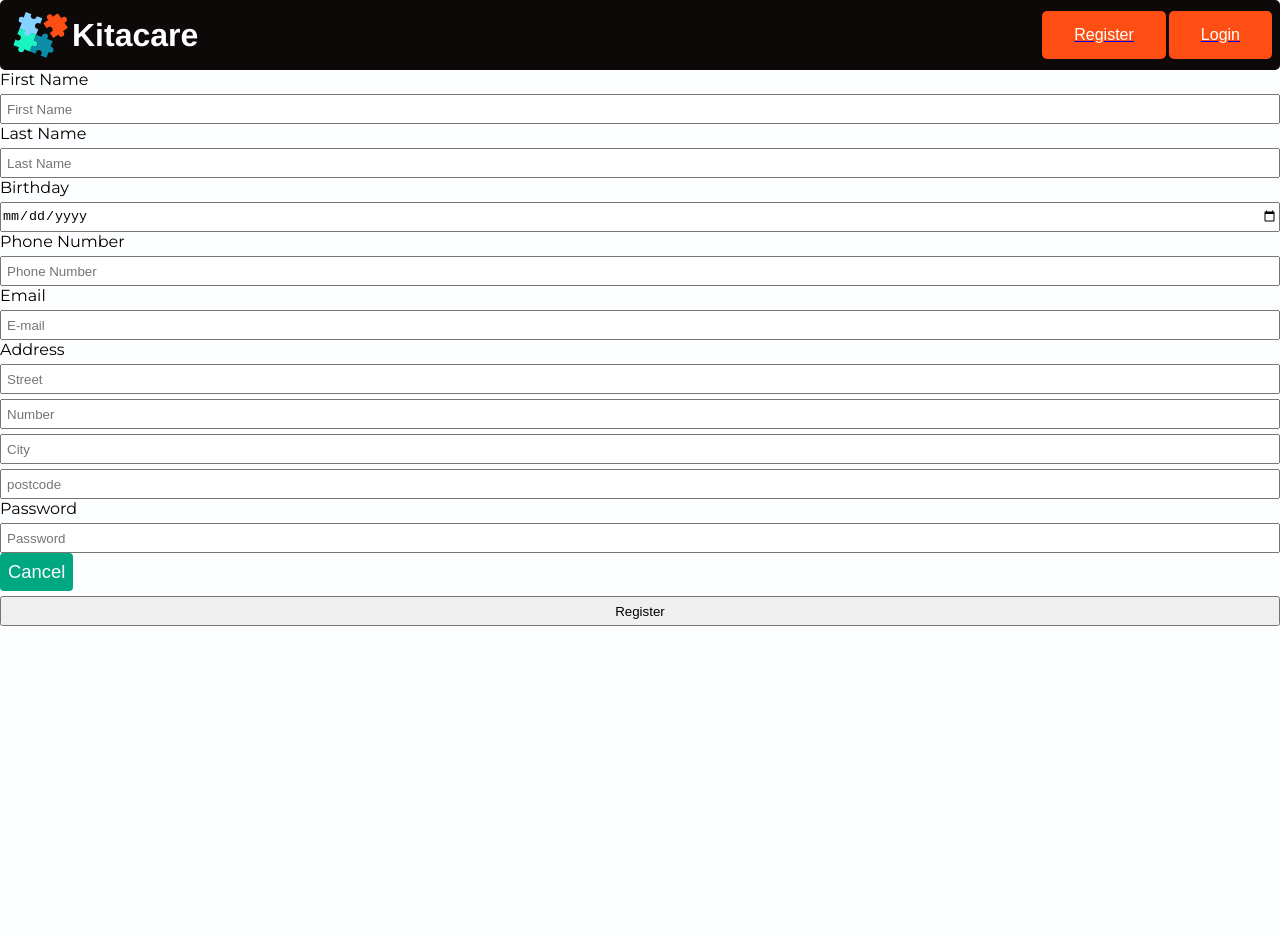
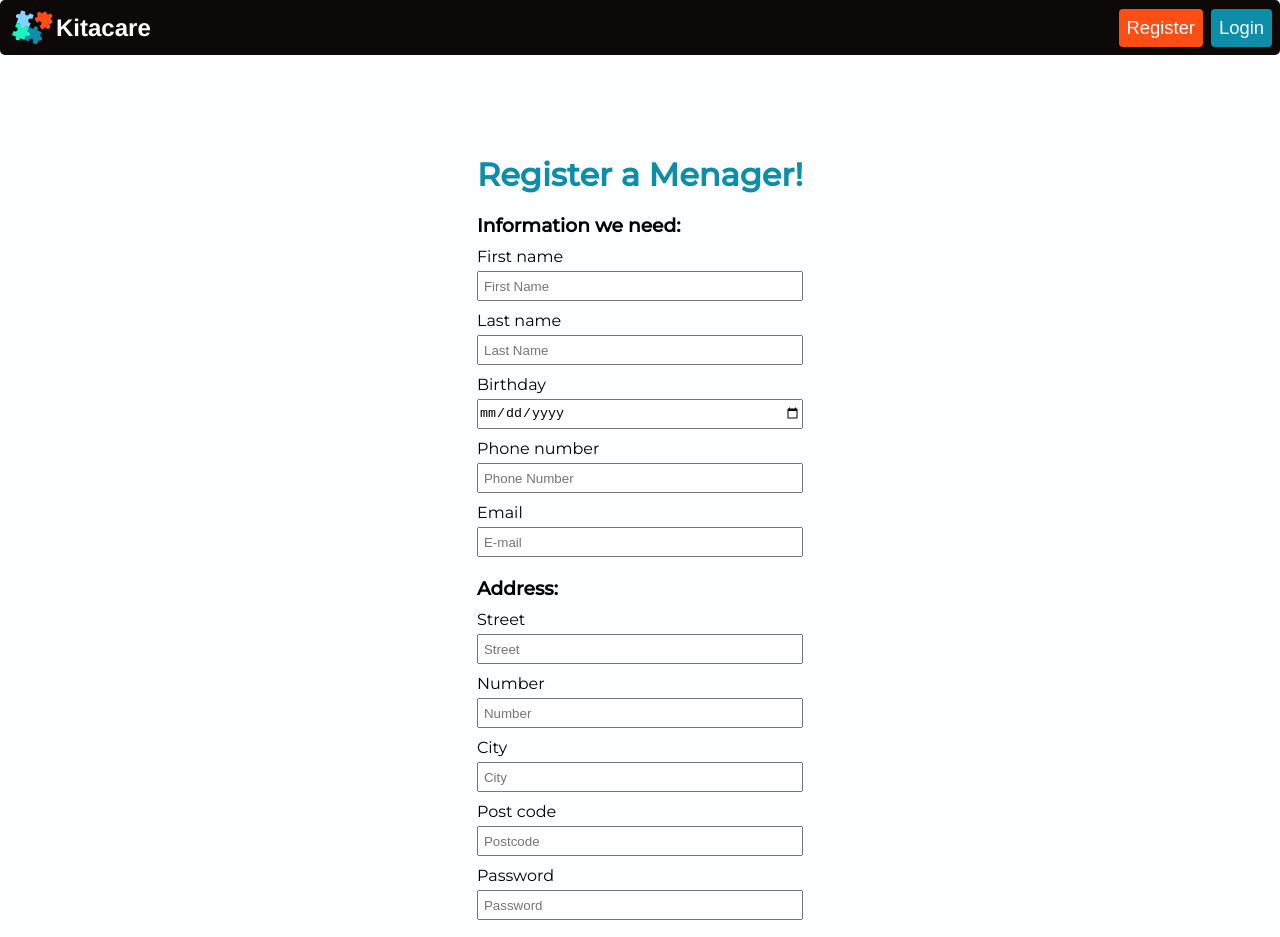
Before and after one commit to ben-gee723/kitacare, a React (Create React App) app in the folder frontend/: page /#/mregister in a window 1280 px wide. Shown: the top 937 px of the page. Before the commit the page ends 800 px from the top, so only its background shows below. Built offline with nearby package versions, Linux system fonts and the light colour scheme.

Commit message:
form changes

```diff
--- a/frontend/src/App.js
+++ b/frontend/src/App.js
@@ -10,6 +10,7 @@ import Logout from "./components/Logout";
 import NotFound from "./components/NotFound";
 import Navbar from "./components/Navbar/Navbar";
 import "./globalCSS/app.scss";
+import Footer from "./components/Footer/index"
 
 function App() {
   return (
@@ -28,6 +29,7 @@ function App() {
         <Route path='/logout' component={Logout} />
         <Route component={NotFound} />
       </Switch>
+      <Footer/>
 
 
     </div>
--- a/frontend/src/components/Navbar/Navbar.js
+++ b/frontend/src/components/Navbar/Navbar.js
@@ -16,10 +16,10 @@ export default function Navbar() {
 
             <div className='navbtn'>
                 <Link to='/register'>
-                  <button className="regbtn">Register</button>
+                  <button className="submit">Register</button>
                 </Link>
                 <Link to='/login'>
-                  <button className="loginbtn">Login</button>
+                  <button className="login">Login</button>
                 </Link>
             </div>
         </div>
--- a/frontend/src/components/Navbar/_navbar.scss
+++ b/frontend/src/components/Navbar/_navbar.scss
@@ -3,13 +3,13 @@
 display: flex;
 flex-wrap: wrap;
   img {
-      width: 4rem;
-      height: 4rem;
+      width: 3rem;
+      height: 3rem;
   }
 }
 .kita {
   color: #fff;
-    font-size: 2rem;
+    font-size: 1.5rem;
     display: flex;
     align-items: center;
     text-decoration: none;
@@ -20,7 +20,7 @@ flex-wrap: wrap;
   font-family:Helvetica;
     padding: 0 0.5rem;
     background: #0d0909;
-    height: 70px;
+    height: 55px;
     display: flex;
     flex-wrap:wrap;
     justify-content: space-between;
@@ -35,6 +35,7 @@ flex-wrap: wrap;
   flex-wrap:wrap;
   align-items:center;
   color: white;
+
 }
 
 .loginbtn {
@@ -49,6 +50,7 @@ flex-wrap: wrap;
     display: flex;
     align-items: center;
     border-radius:5px;
+
 
     &:hover {
         background: #85d1ff;
--- a/frontend/src/components/RegisterForms/KgRegister.js
+++ b/frontend/src/components/RegisterForms/KgRegister.js
@@ -32,51 +32,60 @@ export default function KgRegister() {
   }
 
   return (
-    <div className='kgRegForm'>
+    <div className='regForm'>
       {!data.kg &&
       <form onSubmit={submitKgForm} name="kgForm">
 
-      <div className="kgReg">
-        <h1>Register Kindergarten!</h1>
-      </div>
+        <div className="reg">
+          <h1>Register Kindergarten!</h1>
+        </div>
 
-      <div>
-      <div className='kginfo'>
-        <h3>Information we need:</h3>
-      </div>
+        <div className='regInfo'>
+          <h3>Information we need:</h3>
+        </div>
+
         <div className='input-box'>
           <label className='details'>Kindergarten name</label><br/>
           <input type="text" name='name' placeholder='Kindergarten Name'/>
         </div>
+
         <div className='input-box'>
           <label className='details'>Phone number</label><br/>
           <input type="text" name='phoneNumber' placeholder='Phone Number'/>
         </div>
+
         <div className='input-box'>
           <label className='details'>Email</label><br/>
           <input type="email" name='email' placeholder='E-mail'/>
         </div>
+
         <div className='address'><h3>Address:</h3></div>
+
         <div className='input-box'>
           <label className='details'>Street</label><br/>
           <input type='text' name='street' placeholder='Street'/>
         </div>
+
         <div className='input-box'>
           <label className='details'>Number</label><br/>
           <input type='text' name='number' placeholder='Number' />
         </div>
+
         <div className='input-box'>
           <label className='details'>City</label><br/>
           <input type='text' name='city' placeholder='City' />
         </div>
+
         <div className='input-box'>
           <label className='details'>Post code</label><br/>
           <input type='number' name='postcode' required placeholder='Postcode' />
         </div>
+
         <br/>
+
         <Link to='/'><button className="cancel">Cancel</button></Link>
-        <button type='submit' value='Next' className='next'>Next</button>
-      </div>
+        <Link to='mregister'><button type='submit' value='Next' className='next'>Next</button></Link>
+
       </form>}
       {data.kg && <ManagerRegister kg={data.kg} submitForm={submitForm}/> }
     </div>
--- a/frontend/src/components/RegisterForms/ManagerRegister.js
+++ b/frontend/src/components/RegisterForms/ManagerRegister.js
@@ -57,48 +57,72 @@ export default function ManagerRegister(props) {
   }
 
   return (
-    <div>
+    <div className='regForm'>
       <form onSubmit={(e)=>submitManagerForm(e)} name="managerForm">
-        <label>
-          First Name
-          <input type='text' name='firstName' placeholder='First Name' required/>
-        </label>
+      <div className="reg">
+          <h1>Register a Menager!</h1>
+        </div>
+
+        <div className='regInfo'>
+          <h3>Information we need:</h3>
+        </div>
+
+        <div className='input-box'>
+          <label className='details'>First name</label><br/>
+          <input type='text' name='firstName' placeholder='First Name'/>
+        </div>
+
+        <div className='input-box'>
+          <label className='details'>Last name</label><br/>
+          <input type='text' name='lastName' placeholder='Last Name'/>
+        </div>
+
+        <div className='input-box'>
+          <label className='details'>Birthday</label><br/>
+          <input type='date' name='birthday' placeholder='Birthday'/>
+        </div>
+
+        <div className='input-box'>
+          <label className='details'>Phone number</label><br/>
+          <input type='text' name='phoneNumber' placeholder='Phone Number' />
+        </div>
+
+        <div className='input-box'>
+          <label className='details'>Email</label><br/>
+          <input type='email' name='email' placeholder='E-mail'/>
+        </div>
+
+        <div className='address'><h3>Address:</h3></div>
+
+        <div className='input-box'>
+          <label className='details'>Street</label><br/>
+          <input type='text' name='street' placeholder='Street'/>
+        </div>
+
+        <div className='input-box'>
+          <label className='details'>Number</label><br/>
+          <input type='text' name='number' placeholder='Number' />
+        </div>
+
+        <div className='input-box'>
+          <label className='details'>City</label><br/>
+          <input type='text' name='city' placeholder='City' />
+        </div>
+
+        <div className='input-box'>
+          <label className='details'>Post code</label><br/>
+          <input type='number' name='postcode' required placeholder='Postcode' />
+        </div>
+
+        <div className='input-box'>
+          <label className='details'>Password</label><br/>
+          <input type='password' name='password' placeholder='Password'/>
+        </div>
+
         <br/>
-        <label>
-          Last Name
-          <input type='text' name='lastName' required placeholder='Last Name' required/>
-        </label>
-        <br/>
-        <label>
-          Birthday
-          <input type='date' name='birthday' placeholder='Birthday' required/>
-        </label>
-        <br/>
-        <label>
-          Phone Number
-          <input type='text' name='phoneNumber' placeholder='Phone Number' />
-        </label>
-        <br/>
-        <label>
-          Email
-          <input type='email' name='email' required placeholder='E-mail' />
-        </label>
-        <br/>
-        <label>
-          Address
-          <input type='text' name='street' placeholder='Street' required />
-          <input type='text' name='number' placeholder='Number' required />
-          <br/>
-          <input type='text' name='city' placeholder='City' required/>
-          <input type='number' name='postcode' required placeholder='postcode' />
-        </label>
-        <br/>
-        <label>Password
-          <input type='password' name='password' placeholder='Password' required />
-        </label>
-        <br/>
+
         <Link to='/'><button className="cancel">Cancel</button></Link>
-        <input type='submit' value='Register' />
+        <button type='submit' value='Register' className='att'>Submit</button>
       </form>
     </div>
   );
--- a/frontend/src/components/RegisterForms/TeacherRegister.js
+++ b/frontend/src/components/RegisterForms/TeacherRegister.js
@@ -27,107 +27,84 @@ export default function TeacherRegister() {
   };
 
   return (
-    <div>
-          <form onSubmit={submitForm}>
-        <label>
-          First Name
-          <input
-            type='text'
-            name='firstName'
-            placeholder='First Name'
-            onChange={grabValue}
-          />
-        </label>
-        <label>
-          Last Name
-          <input
-            type='text'
-            name='lastName'
-            required
-            placeholder='Last Name'
-            onChange={grabValue}
-          />
-        </label>
-        <label>
-          Birthday
-          <input
-            type='date'
-            name='birthday'
-            placeholder='Birthday'
-            onChange={grabValue}
-          />
-        </label>
-        <label>
-          Phone Number
-          <input
-            type='text'
-            name='phoneNumber'
-            placeholder='Phone Number'
-            onChange={grabValue}
-          />
-        </label>
-        <label>
-          Email
-          <input
-            type='email'
-            name='email'
-            required
-            placeholder='E-mail'
-            onChange={grabValue}
-          />
-        </label>
-        <label>
-          Address
-          <input
-            type='text'
-            name='street'
-            placeholder='Street'
-            onChange={grabValue}
-          />
-          <input
-            type='text'
-            name='number'
-            placeholder='Number'
-            onChange={grabValue}
-          />
-          <input
-            type='text'
-            name='city'
-            placeholder='City'
-            onChange={grabValue}
-          />
-        </label>
-        <label>
-          Group Name
-          <input
-            type='text'
-            name='groupName'
-            placeholder='Group Name'
-            onChange={grabValue}
-          />
-        </label>
-        <label>
-          Verification Code
-          <input
-            type='text'
-            name='verificationCode'
-            placeholder='Enter the verification code provided by your manager.'
-            onChange={grabValue}
-          />
-        </label>
-        <label>
-          Password
-          <input
-            type='password'
-            name='password'
-            placeholder='Password'
-            onChange={grabValue}
-          />
-        </label>
-        <input type='submit' value='Register' />
-        <Link to='/'>
-          <input type='submit' value='Cancel' />
-        </Link>
+    <div className='regForm'>
+      <form onSubmit={submitForm}>
+
+        <div className="reg">
+          <h1>Register as Teacher!</h1>
+        </div>
+
+        <div className='regInfo'>
+          <h3>Information we need:</h3>
+        </div>
+
+        <div className='input-box'>
+          <label className='details'>First name</label><br/>
+          <input type='text' name='firstName' placeholder='First Name' onChange={grabValue}/>
+        </div>
+
+        <div className='input-box'>
+          <label className='details'>Last name</label><br/>
+          <input type='text' name='lastName' placeholder='Last Name' onChange={grabValue}/>
+        </div>
+
+        <div className='input-box'>
+          <label className='details'>Birthday</label><br/>
+          <input type='date' name='birthday' placeholder='Birthday' onChange={grabValue}/>
+        </div>
+
+        <div className='input-box'>
+          <label className='details'>Phone number</label><br/>
+          <input type='text' name='phoneNumber' placeholder='Phone Number' onChange={grabValue}/>
+        </div>
+
+        <div className='input-box'>
+          <label className='details'>Email</label><br/>
+          <input type='email' name='email' placeholder='E-mail' onChange={grabValue}/>
+        </div>
+
+        <div className='address'><h3>Address:</h3></div>
+
+        <div className='input-box'>
+          <label className='details'>Street</label><br/>
+          <input type='text' name='street' placeholder='Street'/>
+        </div>
+
+        <div className='input-box'>
+          <label className='details'>Number</label><br/>
+          <input type='text' name='number' placeholder='Number' />
+        </div>
+
+        <div className='input-box'>
+          <label className='details'>City</label><br/>
+          <input type='text' name='city' placeholder='City' />
+        </div>
+
+        <div className='input-box'>
+          <label className='details'>Post code</label><br/>
+          <input type='number' name='postcode' required placeholder='Postcode' />
+        </div>
+
+        <div className='input-box'>
+          <label className='details'>Group name</label><br/>
+          <input type='text' name='groupName' placeholder='Group Name' onChange={grabValue}/>
+        </div>
+
+        <div className='input-box'>
+          <label className='details'>Verification Code</label><br/>
+          <input type='text' name='verificationCode' placeholder='Enter the verification code provided by your manager.' onChange={grabValue}/>
+        </div>
+
+        <div className='input-box'>
+          <label className='details'>Password</label><br/>
+          <input type='password' name='password' placeholder='Password' onChange={grabValue}/>
+        </div>
+
+        <br/>
+
+        <Link to='/'><button className="cancel">Cancel</button></Link>
+        <button type='submit' value='Register' className='next'>Register</button>
+
       </form>
     </div>
   );
--- a/frontend/src/components/RegisterForms/_registerForm.scss
+++ b/frontend/src/components/RegisterForms/_registerForm.scss
@@ -1,8 +1,7 @@
 @import "../../globalCSS/variables";
 
-.kgRegForm {
+.regForm {
   display: flex;
-  height: 100vh;
   justify-content: center;
   align-items: center;
 }
@@ -11,7 +10,7 @@
   display: flex;
   justify-content: center;
   align-items: center;
-  height: 100vh;
+  height: 90vh;
   flex-direction: column;
   color:$primary-blue;
 }
@@ -24,11 +23,10 @@ input {
 
 .input-box {
 margin-top: 10px;
+align-items: center;
 }
 
-.cancel {
-  margin-right: 5px;
-}
+
 
 input::placeholder {
  padding: 5px;
@@ -38,11 +36,11 @@ input::placeholder {
   margin-top: 20px;
 }
 
-.kginfo {
+.regInfo {
   margin-top: 20px;
 }
 
-.kgReg {
+.reg {
   margin-top: 100px;
   color: $primary-blue;
 }
--- a/frontend/src/globalCSS/app.css
+++ b/frontend/src/globalCSS/app.css
@@ -95,6 +95,7 @@ html body {
   text-decoration: none;
   font-size: 1.15rem;
   padding: 0.5rem;
+  margin-left: 1rem;
 }
 
 .att {
--- a/frontend/src/globalCSS/button.module.scss
+++ b/frontend/src/globalCSS/button.module.scss
@@ -7,10 +7,39 @@
   font-size: 1.15rem;
   border: none;
   padding: 0.5rem;
+  margin-right: 0.5rem;
+
+  &:hover {
+    background: black;
+    transition: 0.2 ease-out;
+    border:1px  solid $primary-orange;
+    cursor: pointer;
+    color: $primary-orange;
+  }
 }
 
+.login {
+  background-color: $primary-blue;
+  border: none;
+  border-radius: 0.25rem;
+  color: $light;
+  text-align: center;
+  text-decoration: none;
+  font-size: 1.15rem;
+  padding: 0.5rem;
+
+  &:hover {
+    background: black;
+    transition: 0.2 ease-out;
+    border:1px  solid $primary-blue;
+    cursor: pointer;
+    color: $primary-blue;
+  }
+}
+
+
 .cancel {
-  background-color: $primary-green;
+  background-color: $dark;
   border-radius: 0.25rem;
   color: $light;
   text-align: center;
@@ -18,6 +47,15 @@
   font-size: 1.15rem;
   border: none;
   padding: 0.5rem;
+  margin-right: 0.5rem;
+
+  &:hover {
+    background: white;
+    transition: 0.2 ease-out;
+    border:1px  solid $dark;
+    cursor: pointer;
+    color: $dark;
+  }
 }
 
 .next {
@@ -29,6 +67,14 @@
   text-decoration: none;
   font-size: 1.15rem;
   padding: 0.5rem;
+
+  &:hover {
+    background: white;
+    transition: 0.2 ease-out;
+    border:1px  solid $primary-blue;
+    cursor: pointer;
+    color: $primary-blue;
+  }
 }
 
 .att {
@@ -40,5 +86,13 @@
   text-decoration: none;
   font-size: 1.15rem;
   padding: 0.5rem;
-  margin: 0.5rem;
+  margin-right: 0.5rem;
+
+  &:hover {
+    background: white;
+    transition: 0.2 ease-out;
+    border:1px  solid $primary-orange;
+    cursor: pointer;
+    color: $primary-orange;
+  }
 }
```
Also changed, not shown: frontend/src/components/Footer/FooterElements.js (+10 -6 lines), frontend/src/components/Footer/index.js (+5 -2 lines), frontend/src/components/Login.js (+19 -26 lines).
